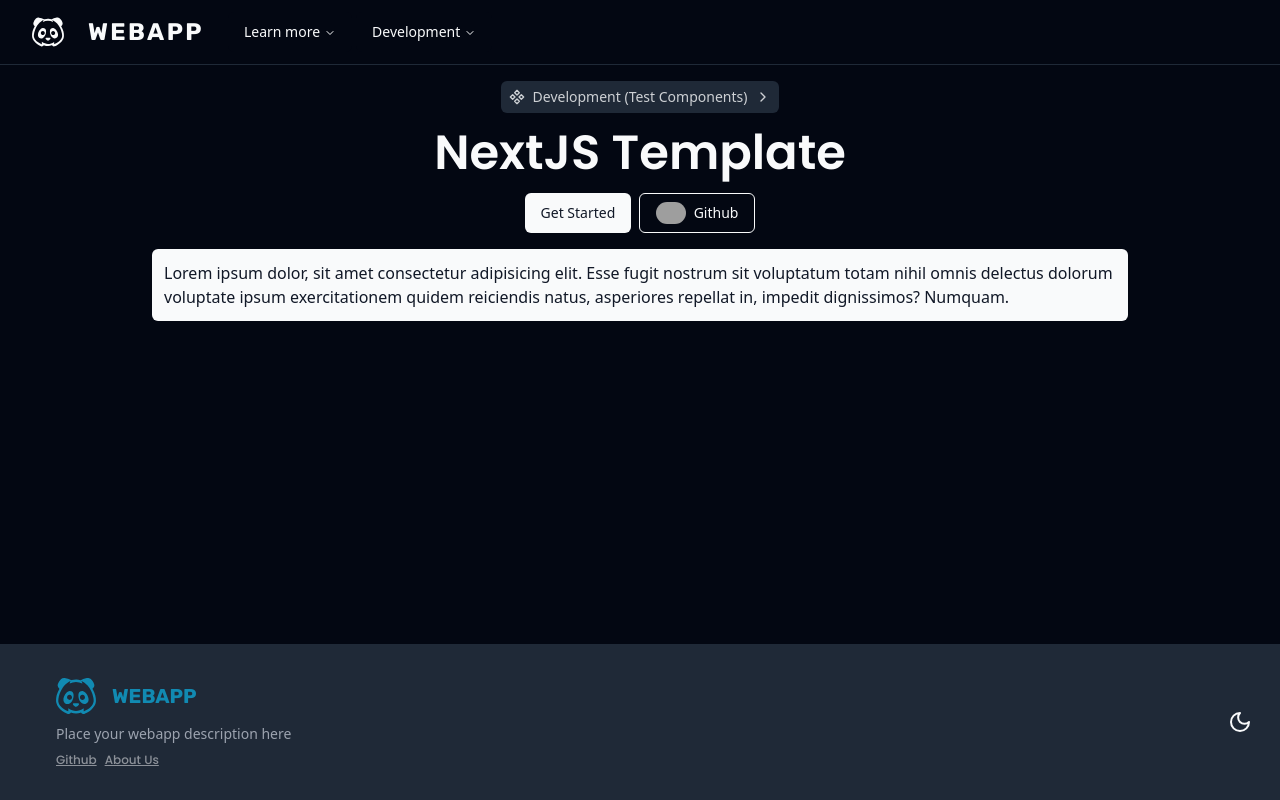
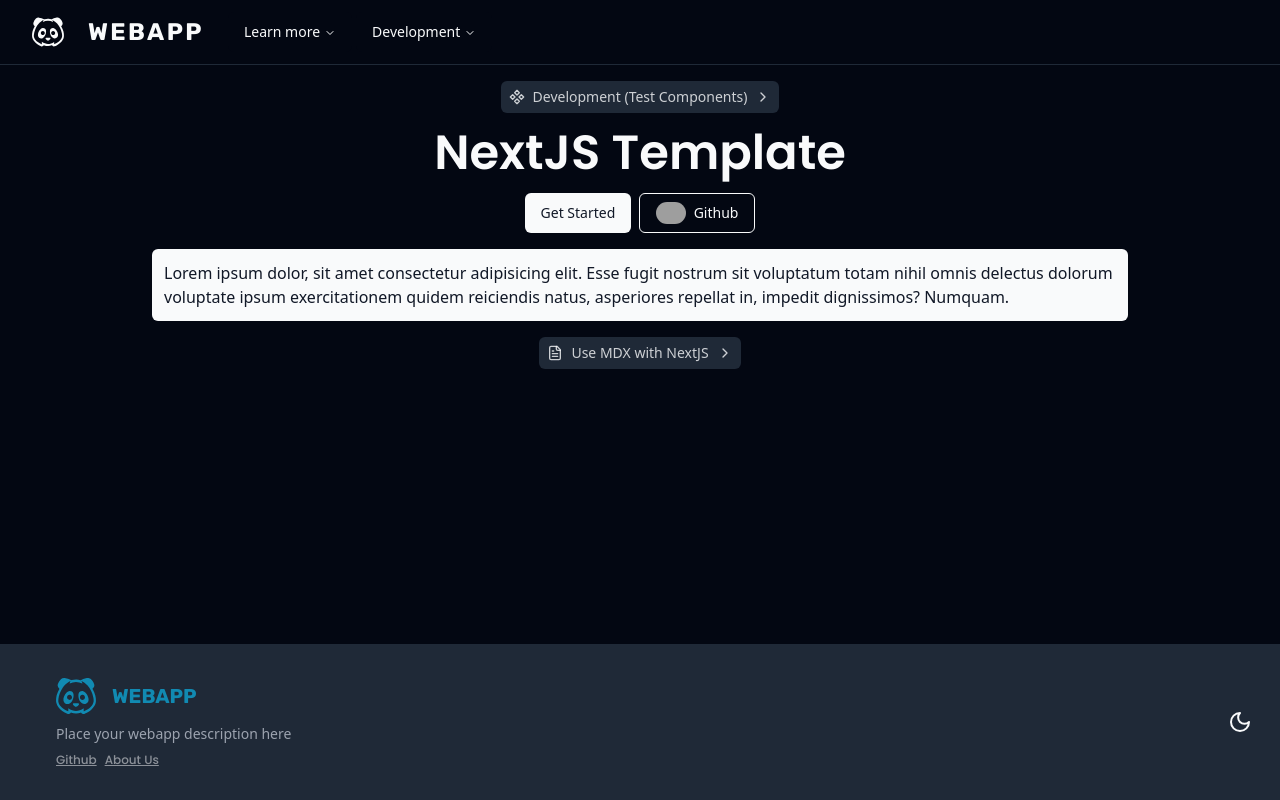
Before and after one commit to blu3eee/nextjs-templates, a Next.js app: page / in a window 1280 px wide. Built offline with nearby package versions, Linux system fonts and the light colour scheme; grey boxes are pictures that could not be loaded.

Commit message:
feat: 🎸 button redirecting to mdx examples

```diff
--- a/app/(inner-layout)/page.tsx
+++ b/app/(inner-layout)/page.tsx
@@ -4,6 +4,7 @@ import { cn } from "@/lib/utils";
 import Image from "next/image";
 import { poppinsFont } from "@/styles/fonts";
 import { ChevronRight, Component } from "lucide-react";
+import { Icons } from "@/components/icons";
 
 /**
  * Home component that represents the main content of the homepage.
@@ -57,6 +58,19 @@ export default function Home(): JSX.Element {
         ipsum exercitationem quidem reiciendis natus, asperiores repellat in,
         impedit dignissimos? Numquam.
       </div>
+      <div className="flex justify-center items-center">
+        <a
+          href="/mdx"
+          className={cn(
+            buttonVariants({ variant: "secondary", size: "sm" }),
+            "flex items-center gap-2 text-secondary-foreground/80 ",
+          )}
+        >
+          <Icons.fileText size={16} />
+          Use MDX with NextJS
+          <ChevronRight size={16} />
+        </a>
+      </div>
     </div>
   );
 }
```
